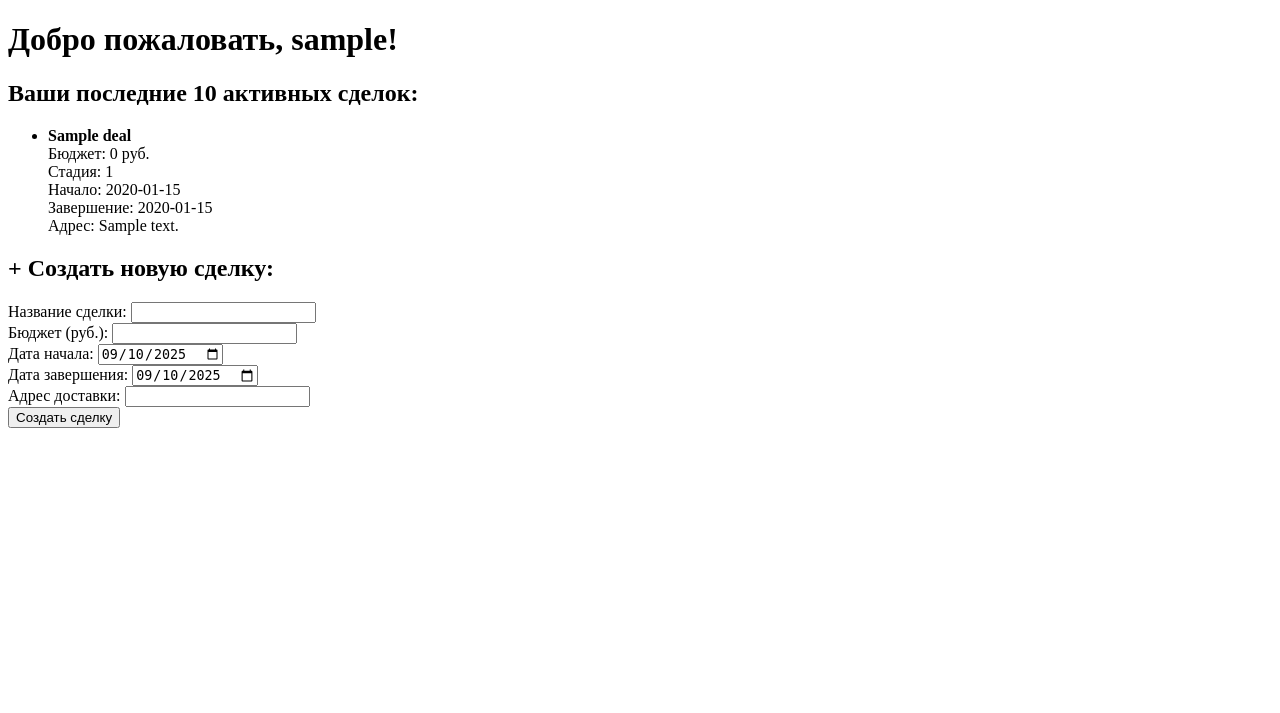
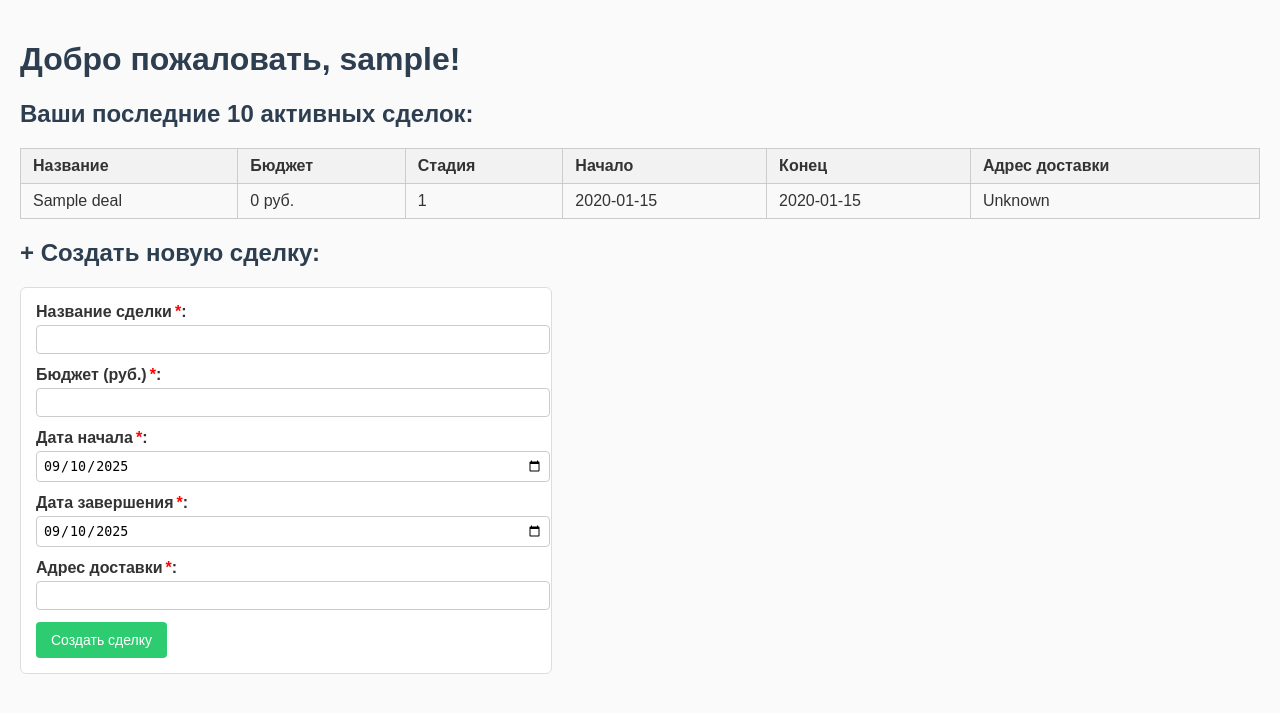
Before and after one commit to TotsamyAS/app_bitrix_1, a Django app: template its_deal_tutorial_app/templates/index.html in a window 1280 px wide. Shown: the top 713 px of the page. Run offline with Django 5.2, Linux system fonts and the light colour scheme; tables that the repository leaves empty hold one stand-in row (values such as "Sample post"); the template is opened without the code that fills it: values that come from a table or form of the project are taken from there, most other values are stand-ins (such as "Sample title", 1, 10 or a date in 2020).

Commit message:
app finished

```diff
--- a/its_deal_tutorial_app/templates/index.html
+++ b/its_deal_tutorial_app/templates/index.html
@@ -4,39 +4,105 @@
     <meta charset="UTF-8">
     <meta name="viewport" content="width=device-width, initial-scale=1.0">
     <title>Приложение 1 - сделки</title>
+    <style>
+        body {
+            font-family: Arial, sans-serif;
+            background-color: #fafafa;
+            margin: 0;
+            padding: 20px;
+            color: #333;
+        }
+        h1, h2 {
+            color: #2c3e50;
+        }
+        table {
+            width: 100%;
+            border-collapse: collapse;
+            margin: 15px 0;
+            background: #fff;
+        }
+        th, td {
+            border: 1px solid #ccc;
+            padding: 8px 12px;
+            text-align: left;
+        }
+        th {
+            background: #f2f2f2;
+        }
+        tr:nth-child(even) {
+            background: #f9f9f9;
+        }
+        form {
+            background: #fff;
+            padding: 15px;
+            border: 1px solid #ddd;
+            border-radius: 6px;
+            margin-top: 20px;
+            max-width: 500px;
+        }
+        form div {
+            margin-bottom: 12px;
+        }
+        label {
+            display: block;
+            margin-bottom: 4px;
+            font-weight: bold;
+        }
+        input, select, textarea {
+            width: 100%;
+            padding: 6px;
+            border: 1px solid #ccc;
+            border-radius: 4px;
+        }
+        button {
+            background: #2ecc71;
+            color: white;
+            border: none;
+            padding: 10px 15px;
+            font-size: 14px;
+            border-radius: 4px;
+            cursor: pointer;
+        }
+        button:hover {
+            background: #27ae60;
+        }
+        .required {
+            color: red;
+            margin-left: 3px;
+        }
+
+    </style>
 </head>
 <body>
-    <div class="header">
-        <h1> Добро пожаловать, {{ user_name }}!</h1>
+    <div>
+        <h1>Добро пожаловать, {{ user_name }}!</h1>
     </div>
 
-            <div class="section">
     <h2>Ваши последние 10 активных сделок:</h2>
     {% if deals %}
-                <ul>
+        <table>
+            <tr>
+                <th>Название</th>
+                <th>Бюджет</th>
+                <th>Стадия</th>
+                <th>Начало</th>
+                <th>Конец</th>
+                <th>Адрес доставки</th>
+            </tr>
             {% for deal in deals %}
-                    <li>
-                        <strong>{{ deal.TITLE }}</strong>
-                        <div>
-                            <div> Бюджет: {{deal.OPPORTUNITY|default:"0" }} руб.</div>
-                            <div> Стадия: {{deal.STAGE_ID }}</div>
-                            {% if deal.BEGINDATE_FORMATTED %}
-                            <div> Начало: {{deal.BEGINDATE_FORMATTED }}</div>
-                            {% endif %}
-                            {% if deal.CLOSEDATE_FORMATTED %}
-                            <div>Завершение: {{deal.CLOSEDATE_FORMATTED }}</div>
-                            {% endif %}
-                            {% if deal.DELIVERY_ADDRESS %}
-                            <div>Адрес: {{deal.DELIVERY_ADDRESS }}</div>
-                            {% endif %}
-                        </div>
-                    </li>
+            <tr>
+                <td>{{ deal.TITLE }}</td>
+                <td>{{ deal.OPPORTUNITY |default:"0" }} руб.</td>
+                <td>{{ deal.STAGE_ID|default:"NEW" }}</td>
+                <td>{{ deal.BEGINDATE_FORMATTED }}</td>
+                <td>{{ deal.CLOSEDATE_FORMATTED|default:"Unknown" }}</td>
+                <td>{{ deal.UF_CRM_DELIVERY_ADDRESS|default:"Unknown" }}</td>
+            </tr>
             {% endfor %}
-                </ul>
+        </table>
     {% else %}
         <p>У вас нет активных сделок.</p>
     {% endif %}
-        </div>
 
     <div>
         <h2>+ Создать новую сделку:</h2>
@@ -47,38 +113,39 @@
             <input type="hidden" name="DOMAIN" value="{{ request.GET.DOMAIN|default:'' }}">
 
             <div>
-                    <div>
-                        <label for="id_title">Название сделки:</label>
+                <label for="id_title">
+                    Название сделки{% if form.title.field.required %}<span class="required">*</span>{% endif %}:
+                </label>
                 {{ form.title }}
-                        {{ form.title.errors }}
             </div>
 
             <div>
-                        <label for="id_opportunity">Бюджет (руб.):</label>
+                <label for="id_opportunity">
+                    Бюджет (руб.){% if form.opportunity.field.required %}<span class="required">*</span>{% endif %}:
+                </label>
                 {{ form.opportunity }}
-                        {{ form.opportunity.errors }}
             </div>
 
             <div>
-                        <label for="id_start_date">Дата начала:</label>
+                <label for="id_start_date">
+                    Дата начала{% if form.start_date.field.required %}<span class="required">*</span>{% endif %}:
+                </label>
                 {{ form.start_date }}
-                        {{ form.start_date.errors }}
             </div>
 
             <div>
-                        <label for="id_end_date">Дата завершения:</label>
+                <label for="id_end_date">
+                    Дата завершения{% if form.end_date.field.required %}<span class="required">*</span>{% endif %}:
+                </label>
                 {{ form.end_date }}
-                        {{ form.end_date.errors }}
             </div>
 
             <div>
-                        <label for="id_delivery_address">Адрес доставки:</label>
+                <label for="id_delivery_address">
+                    Адрес доставки{% if form.delivery_address.field.required %}<span class="required">*</span>{% endif %}:
+                </label>
                 {{ form.delivery_address }}
-                        {{ form.delivery_address.errors }}
             </div>
-                </div>
-
-
 
             {{ form.non_field_errors }}
             <button type="submit">Создать сделку</button>
--- a/local_settings.py
+++ b/local_settings.py
@@ -33,8 +33,8 @@ DATABASES = {
     'default': {
         'ENGINE': 'django.db.backends.postgresql',
         'NAME': 'foodgram',
-        'USER': 'postgresql',
-        'PASSWORD': '123456',
+        'USER': 'postgres',
+        'PASSWORD': 'wa3499',
         'HOST': 'localhost',
         'PORT': '5432',
     },
```
Also changed, not shown: its_deal_tutorial_app/views.py (+23 -12 lines). Lines whose indentation alone changed are shown as unchanged.
